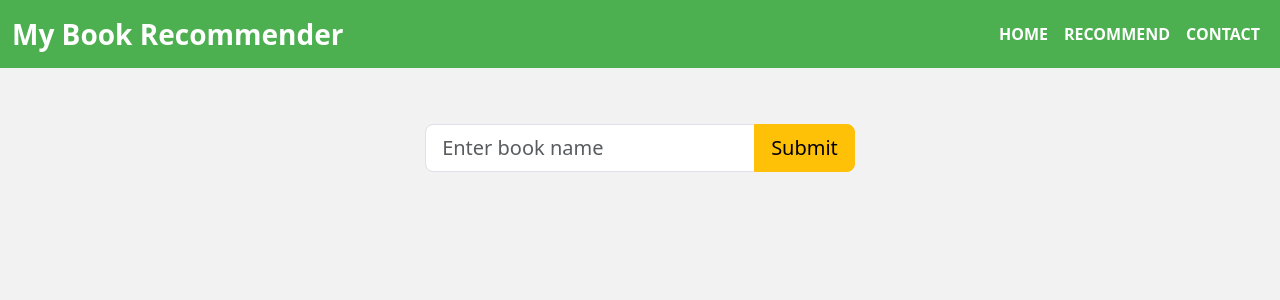
After one commit to Deepak1520/Book-Recommender-System, a Flask app: page /recommend in a window 1280 px wide. The commit adds this page. Shown: the top 300 px of the page. Run offline with Flask 2, Linux system fonts and the light colour scheme; parts of the project's set-up code (start-up, migrations or seed data) failed here and were passed over.

Commit message:
added recommend page

```diff
--- a/app.py
+++ b/app.py
@@ -1,7 +1,11 @@
-from flask import Flask, render_template
+from flask import Flask, render_template, request
 import pickle
+import numpy as np
 
 popular_df = pickle.load(open('popular.pkl', 'rb'))
+pt = pickle.load(open('pt.pkl','rb'))
+books = pickle.load(open('books.pkl','rb'))
+similarity_score = pickle.load(open('similarity_scores.pkl','rb'))
 
 app = Flask(__name__)
 
@@ -17,5 +21,29 @@ def index():
 
     )
 
+@app.route('/recommend')
+def recommend_ui():
+    return render_template('recommend.html')
+
+@app.route('/recommend_books', methods = ['POST'])
+def recommend():
+    user_input = request.form.get('user_input')
+
+    index = np.where(pt.index == user_input)[0][0]
+    similar_items = sorted(list(enumerate(similarity_score[index])), key = lambda x:x[1], reverse = True)[1:5]
+
+    data = []
+    for i in similar_items:
+        items = []
+        temp_df = books[books['Book-Title'] == pt.index[i[0]]]
+
+        items.extend(list(temp_df.drop_duplicates('Book-Title')['Book-Title'].values))
+        items.extend(list(temp_df.drop_duplicates('Book-Title')['Book-Author'].values))
+        items.extend(list(temp_df.drop_duplicates('Book-Title')['Image-URL-M'].values))
+
+        data.append(items)
+    print(data)
+
+    return render_template('recommend.html',data = data)
 if __name__ == '__main__':
     app.run(debug = True, port = 5001)
--- /dev/null
+++ b/templates/recommend.html
@@ -0,0 +1,93 @@
+<!DOCTYPE html>
+<html>
+<head>
+	<meta charset="UTF-8">
+	<title>My Book Recommender</title>
+	<link rel="stylesheet" href="https://cdn.jsdelivr.net/npm/bootstrap@5.3.0-alpha1/dist/css/bootstrap.min.css" integrity="sha384-GLhlTQ8iRABdZLl6O3oVMWSktQOp6b7In1Zl3/Jr59b6EGGoI1aFkw7cmDA6j6gD" crossorigin="anonymous">
+	<style>
+		body {
+			background-color: #f2f2f2;
+		}
+		.navbar {
+			background-color: #4CAF50;
+		}
+		.navbar-brand {
+			font-size: 28px;
+			font-weight: bold;
+		}
+		.nav-link {
+			color: #fff;
+			font-weight: bold;
+			text-transform: uppercase;
+		}
+		.nav-link:hover {
+			color: #d9d9d9;
+		}
+		.active {
+			color: #d9d9d9;
+		}
+		.card-body {
+			background-color: #fff;
+			height: 420px;
+		}
+		.book-image {
+			width: 200px;
+			height: 200px;
+		}
+	</style>
+</head>
+<body>
+	<nav class="navbar navbar-expand-lg navbar-dark">
+		<div class="container-fluid">
+			<a class="navbar-brand" href="/">My Book Recommender</a>
+			<button class="navbar-toggler" type="button" data-bs-toggle="collapse" data-bs-target="#navbarNav" aria-controls="navbarNav" aria-expanded="false" aria-label="Toggle navigation">
+		    	<span class="navbar-toggler-icon"></span>
+		  	</button>
+			<div class="collapse navbar-collapse justify-content-end" id="navbarNav">
+				<ul class="navbar-nav">
+					<li class="nav-item">
+						<a class="nav-link active" aria-current="page" href="/">Home</a>
+					</li>
+					<li class="nav-item">
+						<a class="nav-link active" href="/recommend">Recommend</a>
+					</li>
+					<li class="nav-item">
+						<a class="nav-link active" href="/">Contact</a>
+					</li>
+				</ul>
+			</div>
+		</div>
+	</nav>
+
+	<div class="container mt-5">
+        <div class="row">
+            <div class="col-md-12 d-flex justify-content-center align-items-center mb-3" style="height: 10vh;">
+                <form action="/recommend_books" method="POST">
+                    <div class="input-group mb-3" style="max-width: 500px;">
+                        <input name="user_input" type="text" class="form-control form-control-lg" placeholder="Enter book name" aria-label="Enter book name" aria-describedby="button-addon2">
+                        <button class="btn btn-warning btn-lg" type="submit" id="button-addon2">Submit</button>
+                    </div>
+                </form>
+            </div>
+        </div>
+        {% if data %}
+        <div class="col-md-12">
+            <h1 class="text-center mb-4" style="font-size: 36px;">Your Next Favourite Books</h1>
+        </div>
+        <div class="row d-flex nowrap">
+            {% for i in data %}
+                <div class="col-md-3" style="margin-top:50px">
+                    <div class="card">
+                        <div class="card-body">
+                            <a href="{{i[3]}}" target="_blank"><img class="card-img-top book-image" src="{{i[2]}}" alt="{{i[0]}}"></a>
+                            <h3 class="text-black">{{i[0]}}</h3>
+                            <h4 class="text-black">{{i[1]}}</h4>
+                        </div>
+                    </div>
+                </div>
+            {% endfor %}
+        </div>
+    {% endif %}
+    </div>
+</body>
+</html>
```
Also changed, not shown: templates/index.html (+50 -15 lines), 4 other files.
